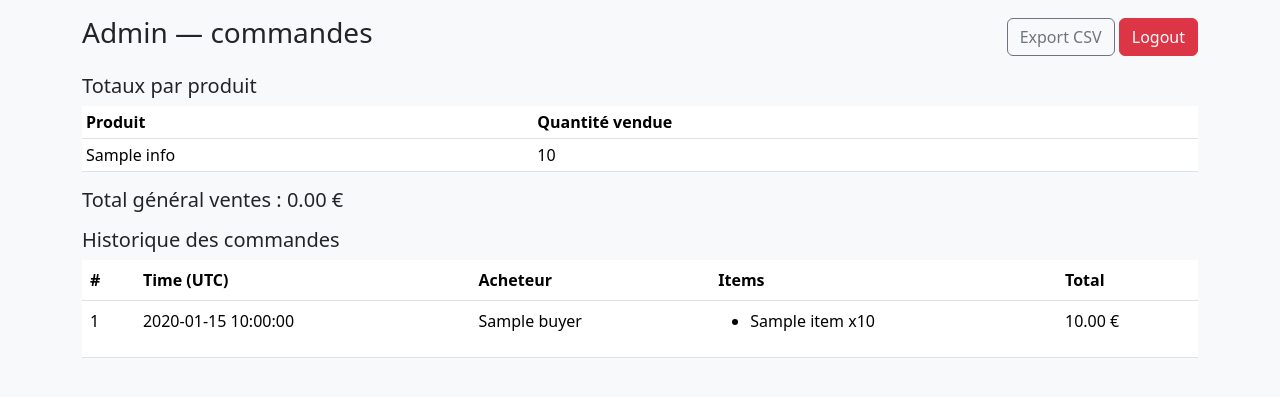
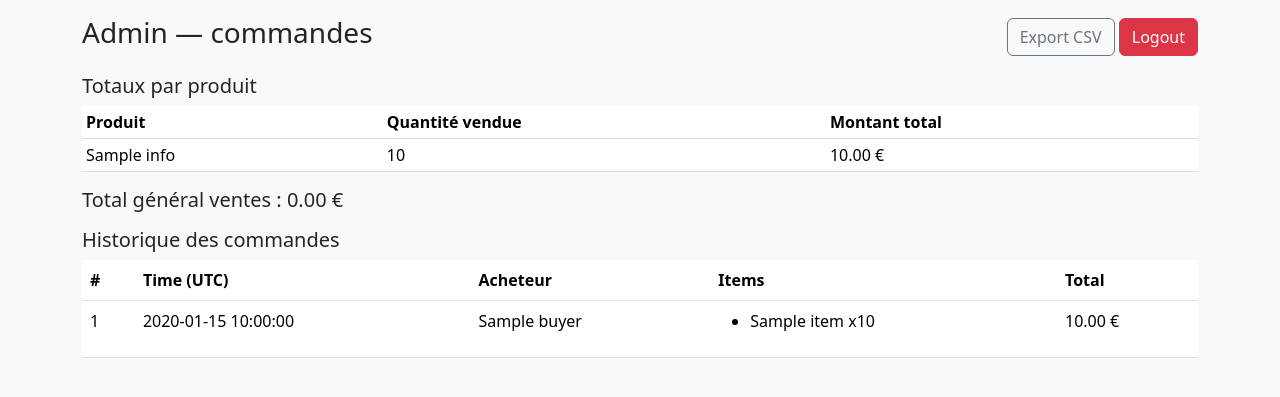
Before and after one commit to PatBriPerso/adg-buvette, a Flask app: template templates/admin.html in a window 1280 px wide. Shown: the part 56-453 px from the top of the page. Run offline with Flask 3, Linux system fonts and the light colour scheme; the template is opened without the code that fills it: most values are stand-ins (such as "Sample title", 1, 10 or a date in 2020).

Commit message:
Admin : ajout du total par produit

```diff
--- a/app.py
+++ b/app.py
@@ -109,9 +109,12 @@ def admin():
     for o in orders:
         for it in o["items"]:
             pid = it["id"]
+            price = float(it.get("price", 0))
             qty = int(it.get("qty", 1))
-            totals.setdefault(pid, {"name": it.get("name"), "qty": 0})
+            it_total = price * qty
+            totals.setdefault(pid, {"name": it.get("name"), "qty": 0, "total": 0})
             totals[pid]["qty"] += qty
+            totals[pid]["total"] += it_total
     # total général
     total_general = sum(o["total"] for o in orders)
     return render_template("admin.html", orders=orders, totals=totals, total_general=total_general)
--- a/templates/admin.html
+++ b/templates/admin.html
@@ -20,10 +20,10 @@
 
     <h5 class="mt-3">Totaux par produit</h5>
     <table class="table table-sm">
-      <thead><tr><th>Produit</th><th>Quantité vendue</th></tr></thead>
+      <thead><tr><th>Produit</th><th>Quantité vendue</th><th>Montant total</th></tr></thead>
       <tbody>
       {% for pid, info in totals.items() %}
-        <tr><td>{{info.name}}</td><td>{{info.qty}}</td></tr>
+        <tr><td>{{info.name}}</td><td>{{info.qty}}</td><td>{{ '%.2f' % info.total }} €</td></tr>
       {% endfor %}
       </tbody>
     </table>
```
